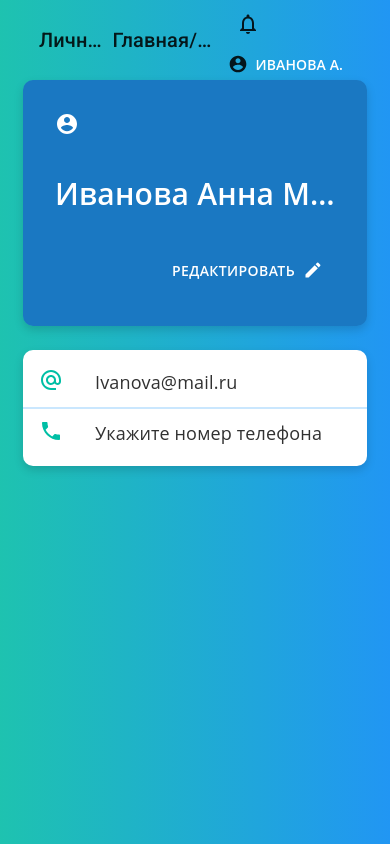
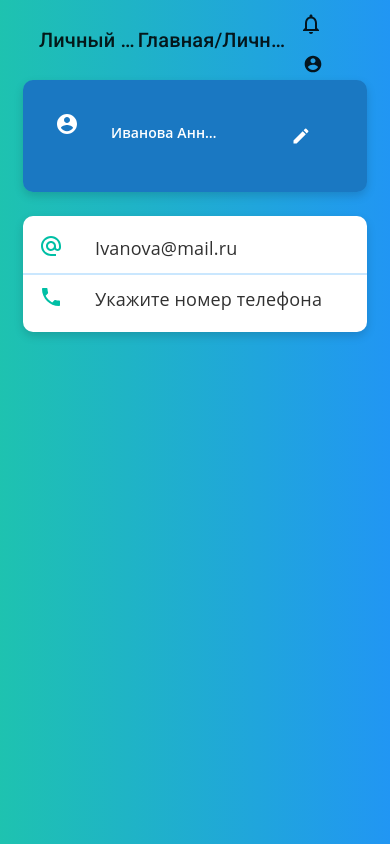
Before and after one commit to RikoGit/nextjs-material-example, a Next.js app: page / in a window 390 px wide. Built offline with nearby package versions, Linux system fonts and the light colour scheme.

Commit message:
Add custom breakpoints

```diff
--- a/src/Header.js
+++ b/src/Header.js
@@ -10,15 +10,13 @@ import IconButton from "@material-ui/core/IconButton";
 import NotificationsNoneIcon from "@material-ui/icons/NotificationsNone";
 import Toolbar from "@material-ui/core/Toolbar";
 import Typography from "@material-ui/core/Typography";
+import withWidth from "@material-ui/core/withWidth";
 
 const useStyles = makeStyles((theme) => ({
   root: {
     width: "100%",
     boxShadow: "none",
     background: "none",
-  },
-  grow: {
-    flexGrow: 1,
   },
   title: {},
   buttons: {
@@ -71,7 +69,7 @@ const Header = () => {
             color="inherit"
             startIcon={<AccountCircle />}
           >
-            <Hidden only="sm">
+            <Hidden only="xs">
               <Typography
                 color="textPrimary"
                 className={classes.buttontext}
@@ -88,4 +86,4 @@ const Header = () => {
   );
 };
 
-export default Header;
+export default withWidth()(Header);
--- a/src/IconLabelButtons.jsx
+++ b/src/IconLabelButtons.jsx
@@ -3,6 +3,8 @@ import { makeStyles } from "@material-ui/core/styles";
 import Button from "@material-ui/core/Button";
 import CloseIcon from "@material-ui/icons/Close";
 import CreateIcon from "@material-ui/icons/Create";
+import Hidden from "@material-ui/core/Hidden";
+import withWidth from "@material-ui/core/withWidth";
 
 const useStyles = makeStyles((theme) => ({
   root: {},
@@ -13,11 +15,6 @@ const useStyles = makeStyles((theme) => ({
     lineHeight: "19px",
     margin: theme.spacing(1),
     color: "#fff",
-  },
-  test: {
-    [theme.breakpoints.only("sm")]: {
-      display: "none",
-    },
   },
 }));
 
@@ -32,12 +29,10 @@ const IconLabelButtons = ({ isEdit, onClick }) => {
         endIcon={isEdit ? <CloseIcon /> : <CreateIcon />}
         onClick={() => onClick(!isEdit)}
       >
-        <div className={classes.test}>
-          {isEdit ? "ЗАКРЫТЬ" : "РЕДАКТИРОВАТЬ"}
-        </div>
+        <Hidden only="xs">{isEdit ? "ЗАКРЫТЬ" : "РЕДАКТИРОВАТЬ"}</Hidden>
       </Button>
     </div>
   );
 };
 
-export default IconLabelButtons;
+export default withWidth()(IconLabelButtons);
--- a/src/InfoEdit.js
+++ b/src/InfoEdit.js
@@ -4,9 +4,11 @@ import AlternateEmailIcon from "@material-ui/icons/AlternateEmail";
 import AssignmentIndIcon from "@material-ui/icons/AssignmentInd";
 import Divider from "@material-ui/core/Divider";
 import Grid from "@material-ui/core/Grid";
+import Hidden from "@material-ui/core/Hidden";
 import Paper from "@material-ui/core/Paper";
 import PhoneIcon from "@material-ui/icons/Phone";
 import TextField from "@material-ui/core/TextField";
+import withWidth from "@material-ui/core/withWidth";
 
 import Popup from "./Popup";
 
@@ -27,6 +29,11 @@ const useStyles = makeStyles((theme) => ({
     alignItems: "center",
     justifyContent: "space-between",
   },
+  item: {
+    [theme.breakpoints.only("xs")]: {
+      margin: "0 0 39px 0",
+    },
+  },
   textfield: {
     width: "254px",
     height: "57px",
@@ -43,10 +50,12 @@ const InfoEdit = () => {
     <form className={classes.root} noValidate autoComplete="off">
       <Paper className={classes.paper}>
         <Grid container spacing={1} className={classes.container}>
+          <Hidden only="xs">
             <Grid item>
               <AssignmentIndIcon fontSize="large" className={classes.icon} />
             </Grid>
-          <Grid item>
+          </Hidden>
+          <Grid item className={classes.item}>
             <TextField
               className={classes.textfield}
               error
@@ -57,6 +66,7 @@ const InfoEdit = () => {
               helperText="Вы неверно указали имя"
             />
           </Grid>
+          <Hidden only="xs">
             <Divider
               orientation="vertical"
               flexItem
@@ -65,7 +75,8 @@ const InfoEdit = () => {
             <Grid item>
               <AlternateEmailIcon fontSize="large" className={classes.icon} />
             </Grid>
-          <Grid item>
+          </Hidden>
+          <Grid item className={classes.item}>
             <TextField
               className={classes.textfield}
               id="input-with-icon-grid"
@@ -74,6 +85,7 @@ const InfoEdit = () => {
               variant="outlined"
             />
           </Grid>
+          <Hidden only="xs">
             <Divider
               orientation="vertical"
               flexItem
@@ -82,7 +94,8 @@ const InfoEdit = () => {
             <Grid item>
               <PhoneIcon fontSize="large" className={classes.icon} />
             </Grid>
-          <Grid item>
+          </Hidden>
+          <Grid item className={classes.item}>
             <TextField
               className={classes.textfield}
               id="input-with-icon-grid"
--- a/src/Main.js
+++ b/src/Main.js
@@ -17,6 +17,7 @@ const useStyles = makeStyles((theme) => ({
   },
   container: {
     margin: "0 0 24px 0",
+    flexWrap: "nowrap",
     width: "100%",
     padding: theme.spacing(2),
     background: theme.palette.background.main,
@@ -35,6 +36,9 @@ const useStyles = makeStyles((theme) => ({
     fontWeight: "600",
     fontSize: "30px",
     lineHeight: "41px",
+    [theme.breakpoints.only("xs")]: {
+      fontSize: "14px",
+    },
   },
   button: {
     marginLeft: "auto",
--- a/src/Popup.js
+++ b/src/Popup.js
@@ -27,6 +27,14 @@ const useStyles = makeStyles((theme) => ({
     textAlign: "center",
     border: "none",
     boxShadow: "none",
+    [theme.breakpoints.down("xs")]: {
+      margin: "0",
+      bottom: "0",
+      height: "426px",
+      top: "auto",
+      width: "100%",
+      borderRadius: "20px 20px 0 0",
+    },
   },
   title: {
     "& > * ": {
--- a/src/theme.js
+++ b/src/theme.js
@@ -25,14 +25,11 @@ const theme = createMuiTheme({
     },
     boxShadow: "0px 4px 10px rgba(0, 0, 0, 0.15)",
     borderRadius: "10px",
-    breakpoints: {
-      values: {
-        xs: 0,
-        sm: 600,
-        md: 960,
-        lg: 1280,
-        xl: 1920,
-      },
+  },
+  breakpoints: {
+    values: {
+      xs: 0,
+      sm: 767,
     },
   },
 });
```
Lines whose indentation alone changed are shown as unchanged.
